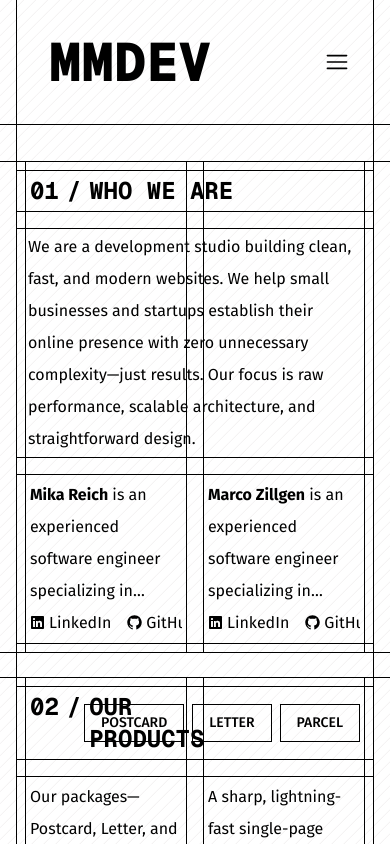
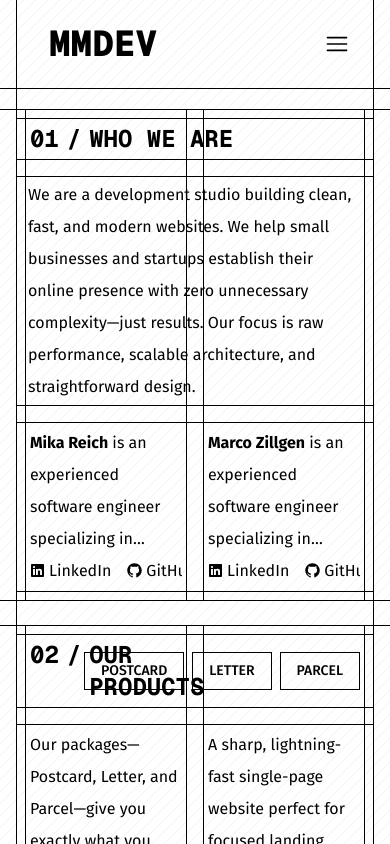
Before and after one commit to mikareich/mmdev-brand, a Next.js app: page / in a window 390 px wide. Shown: the top 844 px of the page. Built offline with nearby package versions, Linux system fonts and the light colour scheme.

Commit message:
fix(header): disable header shrink animation on mobile, closes #13

```diff
--- a/src/app/globals.css
+++ b/src/app/globals.css
@@ -36,27 +36,42 @@ body {
 }
 
 :root {
-  --header-py-min: 0;
+  --header-py-min: 0px;
   --header-py-max: 16px;
   --header-font-min: 36px;
   --header-font-max: 54px;
-  --header-max-height: calc(
-    var(--header-py-max) *
-    2 +
-    var(--header-font-max) *
-    1.2
-  );
+  --header-height: 0px;
   --header-py: calc(
-    var(--header-py-max) -
-    (var(--header-py-max) - var(--header-py-min)) *
+    var(--header-py-max) - (var(--header-py-max) - var(--header-py-min)) *
       var(--scroll-progress)
   );
 }
 
+main {
+  margin-top: calc(var(--header-height) / 2);
+}
+section {
+  scroll-margin-top: calc(var(--header-height) / 2);
+}
+
+.header {
+  padding-block: var(--header-py-min);
+}
+
+.header-title {
+  font-size: var(--header-font-min);
+}
+
+@media (min-width: 1024px) {
+  main {
+    margin-top: var(--header-height);
+  }
+  section {
+    scroll-margin-top: var(--header-height);
+  }
   .header {
     padding-block: var(--header-py);
   }
-
   .header-title {
     font-size: calc(
       var(--header-font-max) -
@@ -64,11 +79,4 @@ body {
         var(--scroll-progress)
     );
   }
-
-main {
-  margin-top: var(--header-max-height);
 }
-
-section {
-  scroll-margin-top: var(--header-max-height);
-}
--- a/src/components/Header.tsx
+++ b/src/components/Header.tsx
@@ -2,7 +2,7 @@
 
 import { Cross1Icon, HamburgerMenuIcon } from "@radix-ui/react-icons";
 import Link from "next/link";
-import { useEffect, useState } from "react";
+import { useEffect, useRef, useState } from "react";
 import Button from "./Button";
 
 const HEADER_SHRINK_SCROLL_DISTANCE = 100;
@@ -77,17 +77,27 @@ function MobileHeaderNav({
 }
 
 export default function Header() {
+  const headerRef = useRef<HTMLElement>(null);
   const [isMobileMenuOpen, setIsMobileMenuOpen] = useState(false);
 
   useEffect(() => {
     history.scrollRestoration = "manual";
 
-    // Restore saved position
     const saved = sessionStorage.getItem("scrollY");
     if (saved) {
       window.scrollTo(0, parseInt(saved));
       sessionStorage.removeItem("scrollY");
     }
+
+    const header = headerRef.current;
+    if (!header) return;
+
+    const updateHeight = () => {
+      document.documentElement.style.setProperty(
+        "--header-height",
+        header.offsetHeight + "px",
+      );
+    };
 
     const onScroll = () => {
       const progress = Math.min(
@@ -100,9 +110,16 @@ export default function Header() {
       );
       sessionStorage.setItem("scrollY", String(window.scrollY));
     };
+
+    updateHeight();
     onScroll();
+
     window.addEventListener("scroll", onScroll, { passive: true });
-    return () => window.removeEventListener("scroll", onScroll);
+    window.addEventListener("resize", updateHeight);
+    return () => {
+      window.removeEventListener("scroll", onScroll);
+      window.removeEventListener("resize", updateHeight);
+    };
   }, []);
 
   const scrollTop = () => {
@@ -119,7 +136,10 @@ export default function Header() {
   };
 
   return (
-    <header className="fixed top-0 left-0 z-50 bg-taupe-100 w-full border-b border-taupe-300">
+    <header
+      className="fixed top-0 left-0 z-50 bg-taupe-100 w-full border-b border-taupe-300"
+      ref={headerRef}
+    >
       <div className="px-4 w-full h-full m-auto container">
         <div className="header flex justify-between items-center w-full border-taupe-300 border-x h-full">
           <div className="min-w-fit px-4">
```
Lines whose indentation alone changed are shown as unchanged.
